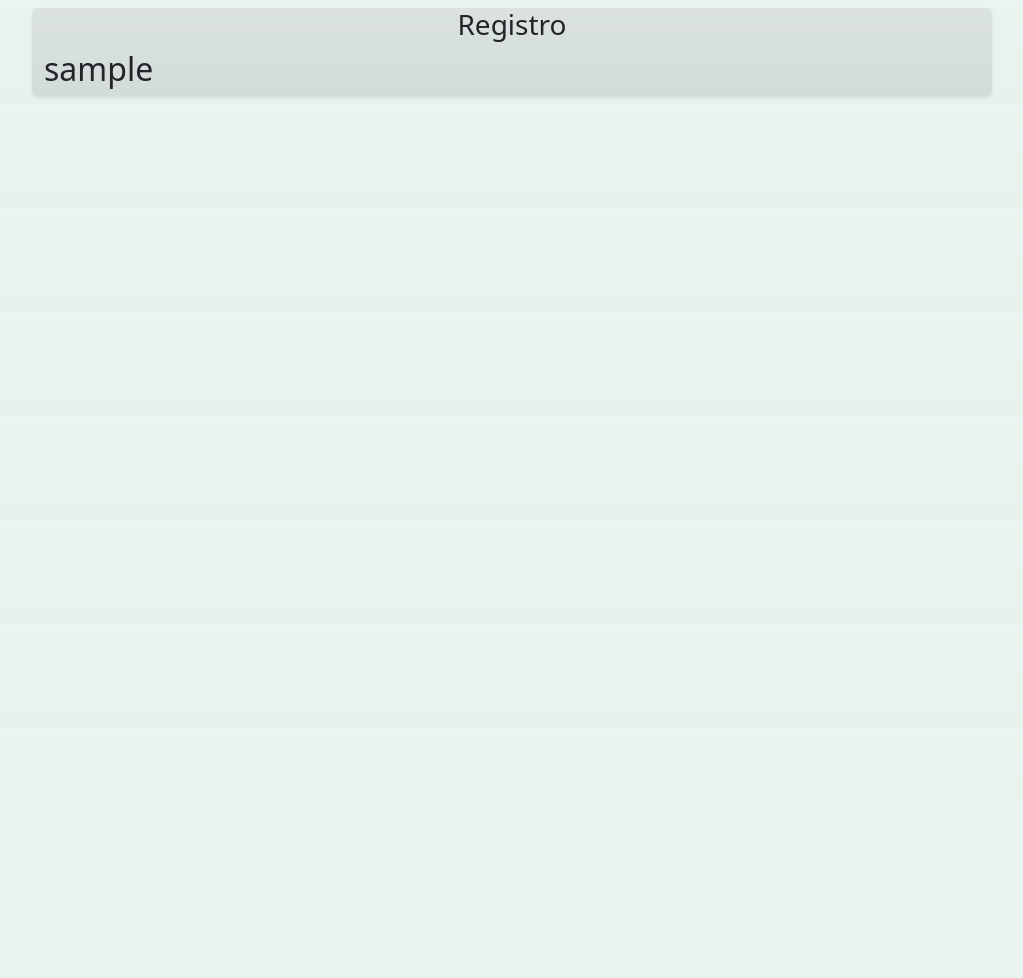
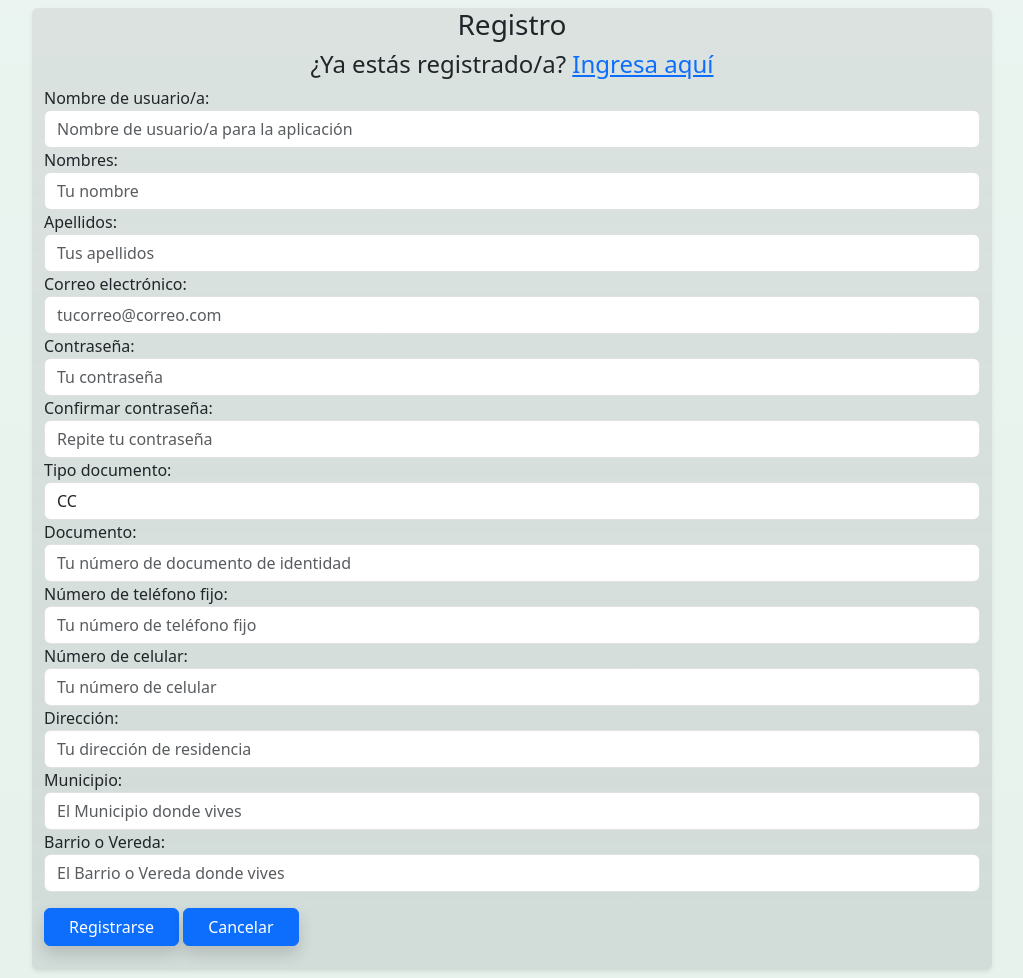
Before and after one commit to luisrojasgh/App-Cetta-26, a Django app: page /comercial/registro/ in a window 1280 px wide. Shown: the whole page, without its empty margins (128-1151 px from the left). Before the commit the page ends 98 px from the top, so only its background shows below. Run offline with Django 5.2, Linux system fonts and the light colour scheme; tables that the repository leaves empty hold one stand-in row (values such as "Sample post"); some libraries are stand-ins or nearby versions.

Commit message:
Formulario de registro Ok.
Formulario de registro Ok. pendiente registro en db y validaciones.

```diff
--- a/base/templates/comercial/registro.html
+++ b/base/templates/comercial/registro.html
@@ -25,12 +25,14 @@
   {% endif %}
     <div class="row bg-transparent align-items-lg-stretch">
         <div class="col bg-transparent">
-
           <h3 class="text-center">Registro</h3>
-          {% for usuario in usuarios %}
-            <h2>{{usuario.username}}</h2>
-          {% endfor %}
-
+          <h4 class="text-center">¿Ya estás registrado/a? <a href="{% url 'login' %}">Ingresa aquí</a></h4>
+          <form method="post">
+            {% csrf_token %}
+            {{ form }}
+            <button type="submit" class="btn btn-primary mt-3 mb-4 px-4 shadow">Registrarse</button>
+            <a href="{% url 'index' %}"><button type="button" class="btn btn-primary mt-3 mb-4 px-4 shadow">Cancelar</button></a>
+          </form>
         </div>
     </div>
 </div>
--- a/comercial/forms.py
+++ b/comercial/forms.py
@@ -0,0 +1,102 @@
+from django import forms
+#from .models import Usuario
+from enum import Enum
+
+class TipoDocumento(Enum):
+    CC = 'Cédula'
+    TI = 'Tarjeta de Identidad'
+    CE = 'Cédula de Extranjería'
+
+    @classmethod
+    def choices(cls):
+        return [(key.value, key.name) for key in cls]
+
+
+class RegistroUsuario(forms.Form):
+    username = forms.CharField(label='Nombre de usuario/a', required=True,
+                                min_length=4, max_length=50,
+                                widget=forms.TextInput(attrs={
+                                    'class': 'form-control',
+                                    'id': 'username',
+                                    'placeholder': 'Nombre de usuario/a para la aplicación'
+                                }))
+    first_name = forms.CharField(label='Nombres', required=True,
+                                min_length=4, max_length=50,
+                                widget=forms.TextInput(attrs={
+                                    'class': 'form-control',
+                                    'id': 'first_name',
+                                    'placeholder': 'Tu nombre'
+                                }))
+    last_name = forms.CharField(label='Apellidos', required=True,
+                                min_length=4, max_length=50,
+                                widget=forms.TextInput(attrs={
+                                    'class': 'form-control',
+                                    'id': 'last_name',
+                                    'placeholder': 'Tus apellidos'
+                                }))
+
+    email = forms.EmailField(label='Correo electrónico', required=True,
+                                widget=forms.EmailInput(attrs={
+                                    'class': 'form-control',
+                                    'id': 'email',
+                                    'placeholder': 'tucorreo@correo.com'
+                                }))
+    password = forms.CharField(label='Contraseña', required=True,
+                                widget=forms.PasswordInput(attrs={
+                                    'class': 'form-control',
+                                    'placeholder': 'Tu contraseña'
+                                }))
+    password2 = forms.CharField(label='Confirmar contraseña',
+                                required=True,
+                                widget=forms.PasswordInput(attrs={
+                                    'class': 'form-control',
+                                    'placeholder': 'Repite tu contraseña'
+                                }))
+    tipo_documento = forms.ChoiceField(choices=TipoDocumento.choices(), required=True,
+                                       widget=forms.Select(attrs={
+                                           'class': 'form-control',
+                                           'id': 'tipo_documento'
+                                       }))
+
+    documento = forms.CharField(required=True,
+                                max_length=20,
+                                widget=forms.TextInput(attrs={
+                                    'class': 'form-control',
+                                    'id': 'documento',
+                                    'placeholder': 'Tu número de documento de identidad'
+                                }))
+    numero_telefono = forms.CharField(label='Número de teléfono fijo', required=False,
+                                       max_length=15,
+                                       widget=forms.TextInput(attrs={
+                                           'class': 'form-control',
+                                           'id': 'numero_telefono',
+                                           'placeholder': 'Tu número de teléfono fijo'
+                                       }))
+    numero_celular = forms.CharField(label='Número de celular', required=True,
+                                     max_length=20,
+                                     widget=forms.TextInput(attrs={
+                                         'class': 'form-control',
+                                         'id': 'numero_celular',
+                                         'placeholder': 'Tu número de celular'
+                                     }))
+    direccion = forms.CharField(label='Dirección', required=True,
+                                max_length=200,
+                                widget=forms.TextInput(attrs={
+                                    'class': 'form-control',
+                                    'id': 'direccion',
+                                    'placeholder': 'Tu dirección de residencia'
+                                }))
+    municipio = forms.CharField(required=True,
+                                max_length=50,
+                                widget=forms.TextInput(attrs={
+                                    'class': 'form-control',
+                                    'id': 'municipio',
+                                    'placeholder': 'El Municipio donde vives'
+                                }))
+    barrio_vereda = forms.CharField(label='Barrio o Vereda', required=True,
+                                    max_length=50,
+                                    widget=forms.TextInput(attrs={
+                                        'class': 'form-control',
+                                        'id': 'barrio_vereda',
+                                        'placeholder': 'El Barrio o Vereda donde vives'
+                                    }))
--- a/comercial/models.py
+++ b/comercial/models.py
@@ -11,7 +11,7 @@ class Usuario(AbstractUser):
         TARJETA='TI',_("Tarjeta de Identidad")
         CEDULA_EXTRANJERIA='CE',_("Cédula de Extrangería")
     tipo_documento=models.CharField(max_length=2,choices=TipoDocumento.choices,verbose_name="Tipo de Documento")
-    documento= models.PositiveIntegerField(verbose_name="Documento", null=True, blank=True,)
+    documento= models.CharField(max_length=50, verbose_name="Documento", null=True, blank=True,)
     correo = models.EmailField(blank=False)
     numero_telefono = models.CharField(max_length=20, null=True, blank=True)
     numero_celular = models.CharField(max_length=20, null=False, blank=False)
--- a/comercial/views.py
+++ b/comercial/views.py
@@ -2,6 +2,7 @@ from django.shortcuts import render, redirect
 from django.contrib.auth import authenticate, login, logout
 from django.contrib import messages
 from .models import Usuario
+from .forms import RegistroUsuario
 
 # Create your views here.
 def login_usuario(request):
@@ -29,10 +30,10 @@ def logout_usuario(request):
     return redirect('login')
 
 def registro_usuario(request):
+    form = RegistroUsuario()
     titulo="Registro"
-    usuarios = Usuario.objects.all()
     context={
         "titulo": titulo,
-        "usuarios": usuarios
+        "form": form
     }
     return render(request, "comercial/registro.html", context)
```
